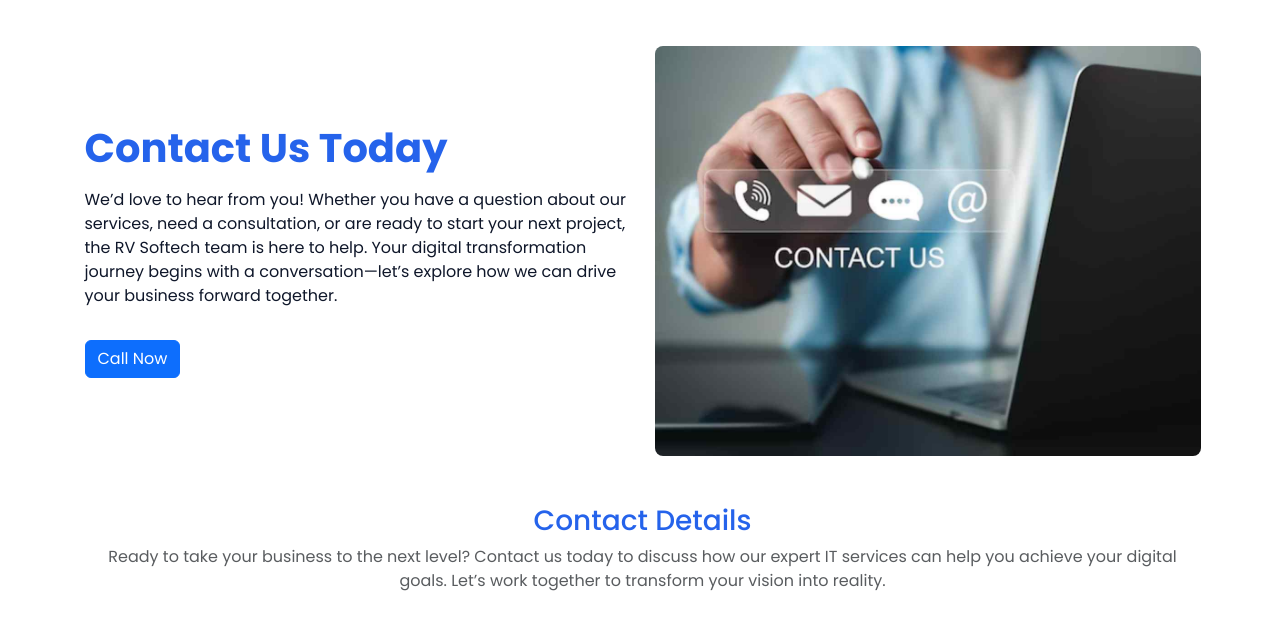
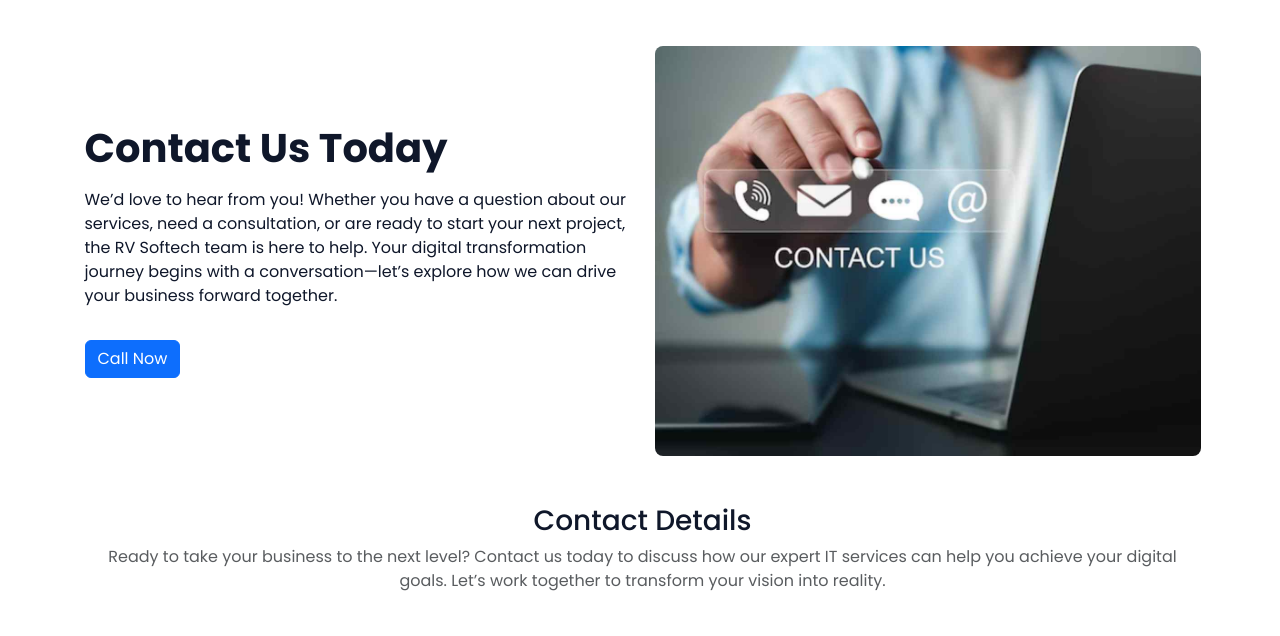
Before and after one commit to Chandan-program/DemoWebsite, a plain HTML site: page contact/contact.html in a window 1280 px wide. Shown: the part 122-758 px from the top of the page. Drawn offline with nearby package versions, Linux system fonts and the light colour scheme.

Commit message:
Update contact.css

```diff
--- a/css/contact.css
+++ b/css/contact.css
@@ -5,7 +5,7 @@
     .contact-title {
       font-size: 2.5rem;
       font-weight: bold;
-	  color: #2563eb;
+	  color: #0f172a;
     }
     .contact-image {
       max-width: 100%;
@@ -28,7 +28,7 @@
       border-radius: 6px;
     }
 	.h3-color{
-		color: #2563eb;
+		color: #0f172a;
 	}
 
 	.btn-call-custom {
```
